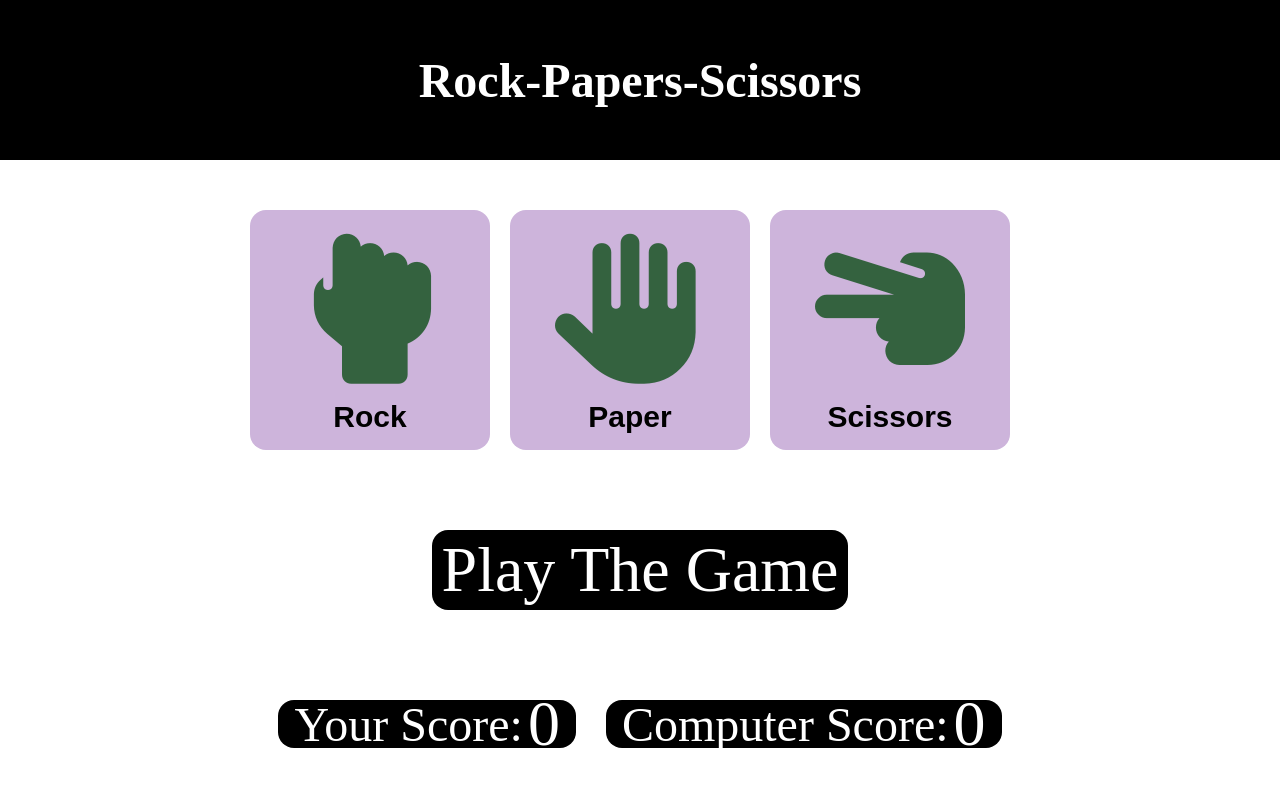
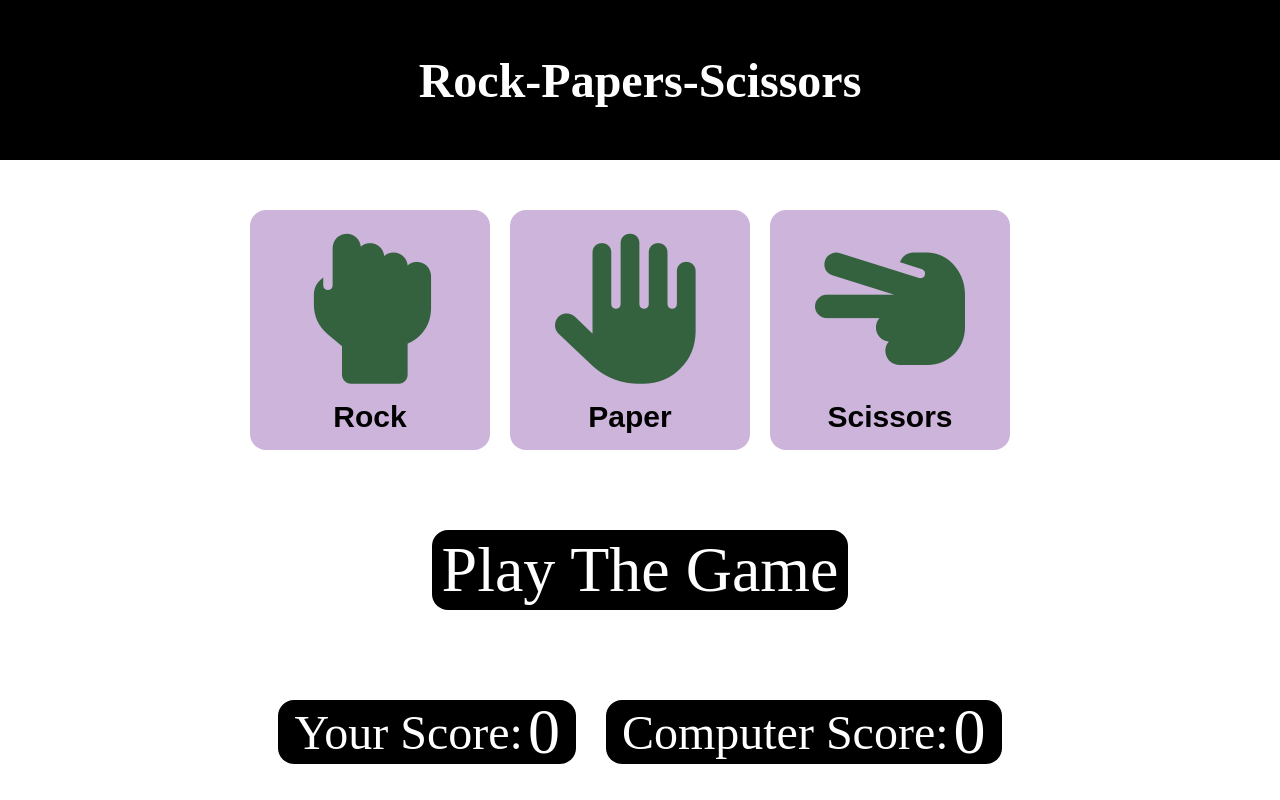
Before and after one commit to acharyaranjit10/Rock-Paper-Scissors, a plain HTML site: page index.html in a window 1280 px wide. Drawn offline with Linux system fonts and the light colour scheme.

Commit message:
Update style.css

```diff
--- a/style.css
+++ b/style.css
@@ -59,7 +59,7 @@ align-items: center;
 border-radius: 1rem;
 margin-right: 30px;
 font-size: 3rem;
-height:6vh;
+height:8vh;
 color: white;
 background-color: black;
 padding: 16px;
@@ -69,7 +69,7 @@ padding: 16px;
     justify-content: center;
     align-items: center;
     border-radius: 1rem;
-    height:6vh;
+    height:8vh;
     font-size: 3rem;
     color: white;
     background-color: black;
```
